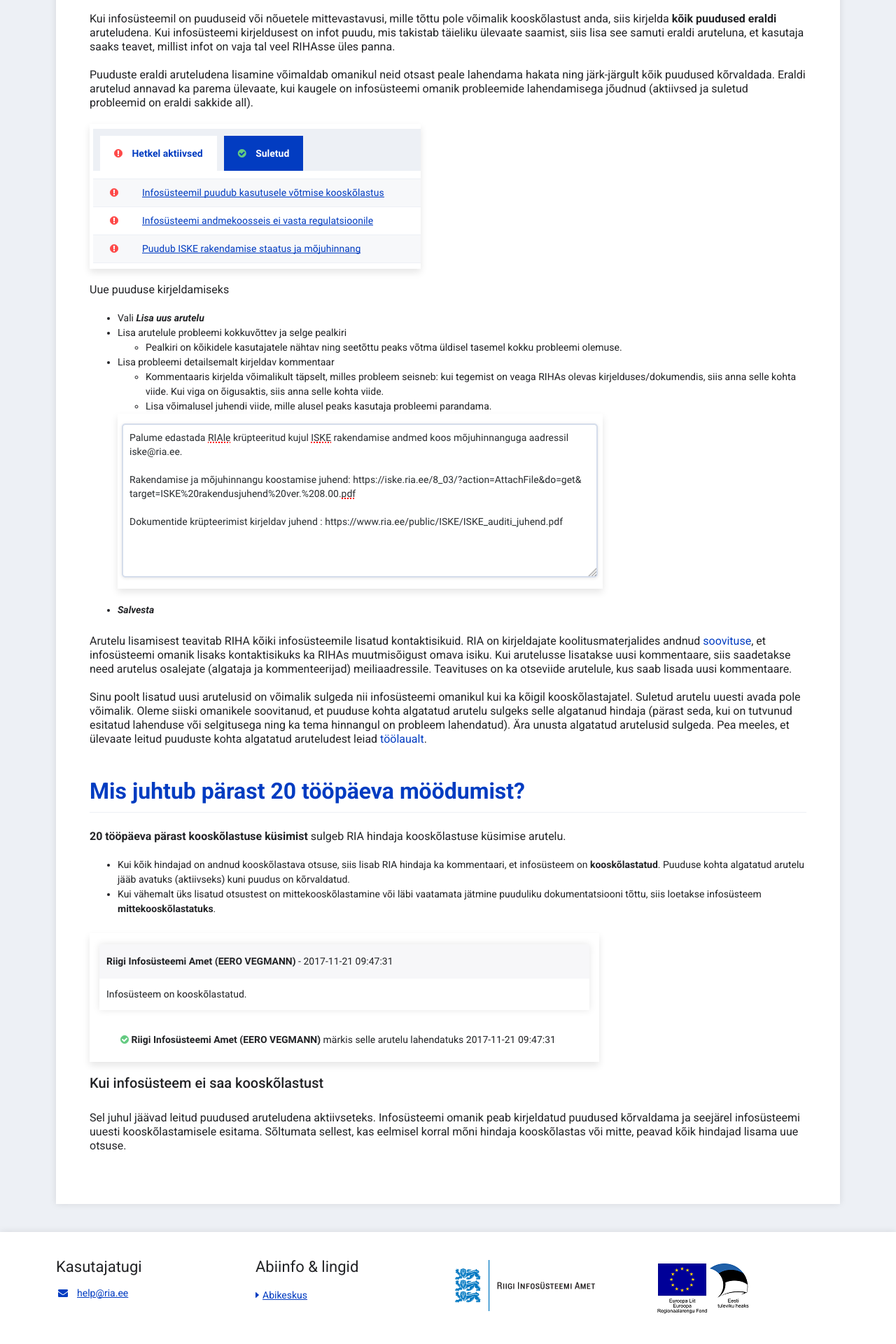
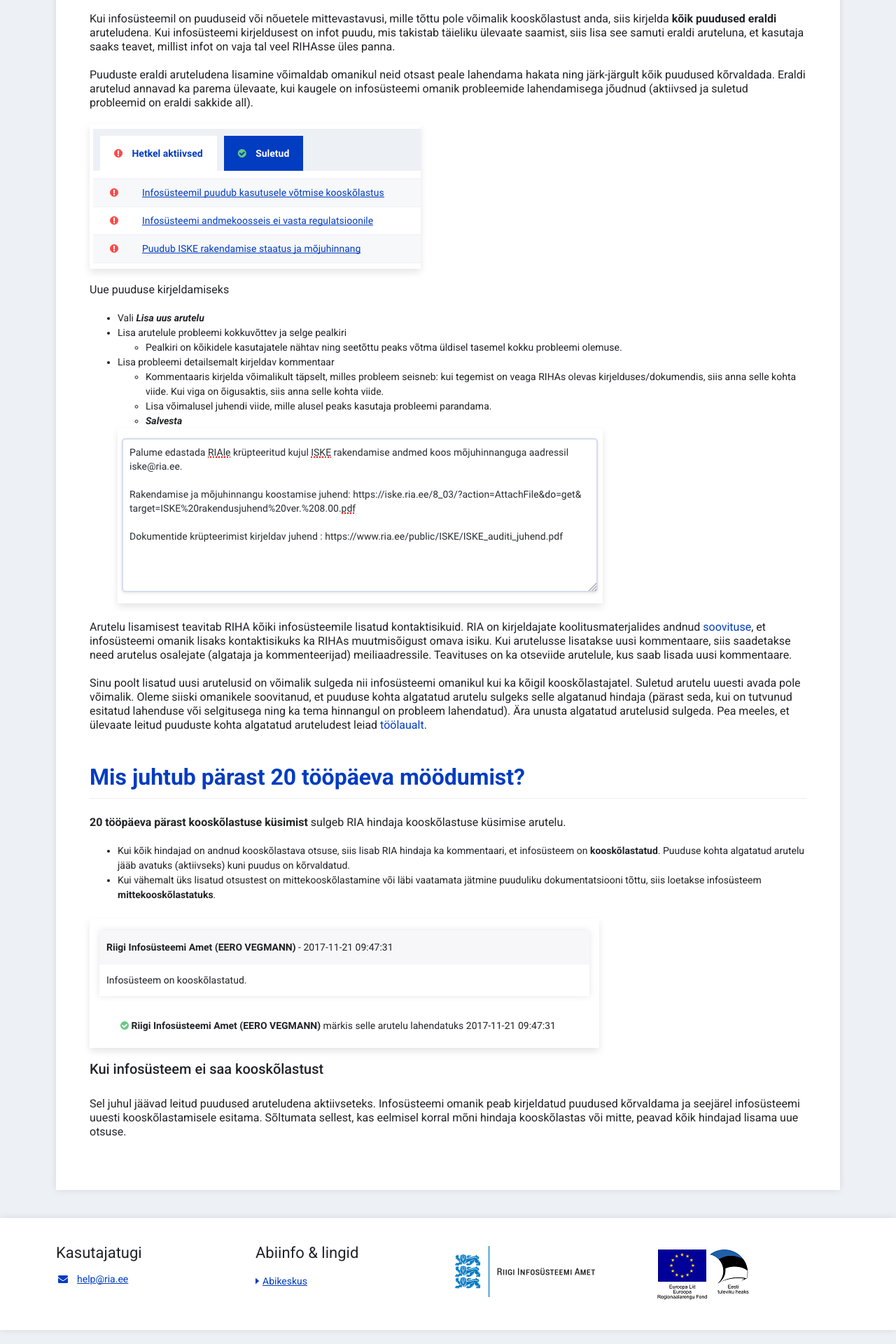
Before and after one commit to e-gov/RIHA-Help, a Jekyll site: the page built from docs/RIHAs-hindamine-hindajatele.md, in a window 1280 px wide. Shown: the part 2226-4146 px from the top of the page at 70% size. Built offline with Jekyll 4.4.1, drawn with Linux system fonts in a browser that asks for light colours.

```diff
--- a/docs/RIHAs-hindamine-hindajatele.md
+++ b/docs/RIHAs-hindamine-hindajatele.md
@@ -43,10 +43,9 @@ Uue puuduse kirjeldamiseks
 - Lisa probleemi detailsemalt kirjeldav kommentaar
   - Kommentaaris kirjelda võimalikult täpselt, milles probleem seisneb: kui tegemist on veaga RIHAs olevas kirjelduses/dokumendis, siis anna selle kohta viide. Kui viga on õigusaktis, siis anna selle kohta viide.
   - Lisa võimalusel juhendi viide, mille alusel peaks kasutaja probleemi parandama.
+  - _**Salvesta**_
 
   ![Arutelu lisamine](assets/images/data/new-issue.png "Uue arutelu lisamine")
-
-- _**Salvesta**_
 
 Arutelu lisamisest teavitab RIHA kõiki infosüsteemile lisatud kontaktisikuid. RIA on kirjeldajate koolitusmaterjalides andnud [soovituse](https://moodle.ria.ee/mod/page/view.php?id=665), et infosüsteemi omanik lisaks kontaktisikuks ka RIHAs muutmisõigust omava isiku. Kui arutelusse lisatakse uusi kommentaare, siis saadetakse need arutelus osalejate (algataja ja kommenteerijad) meiliaadressile. Teavituses on ka otseviide arutelule, kus saab lisada uusi kommentaare.
 
```
